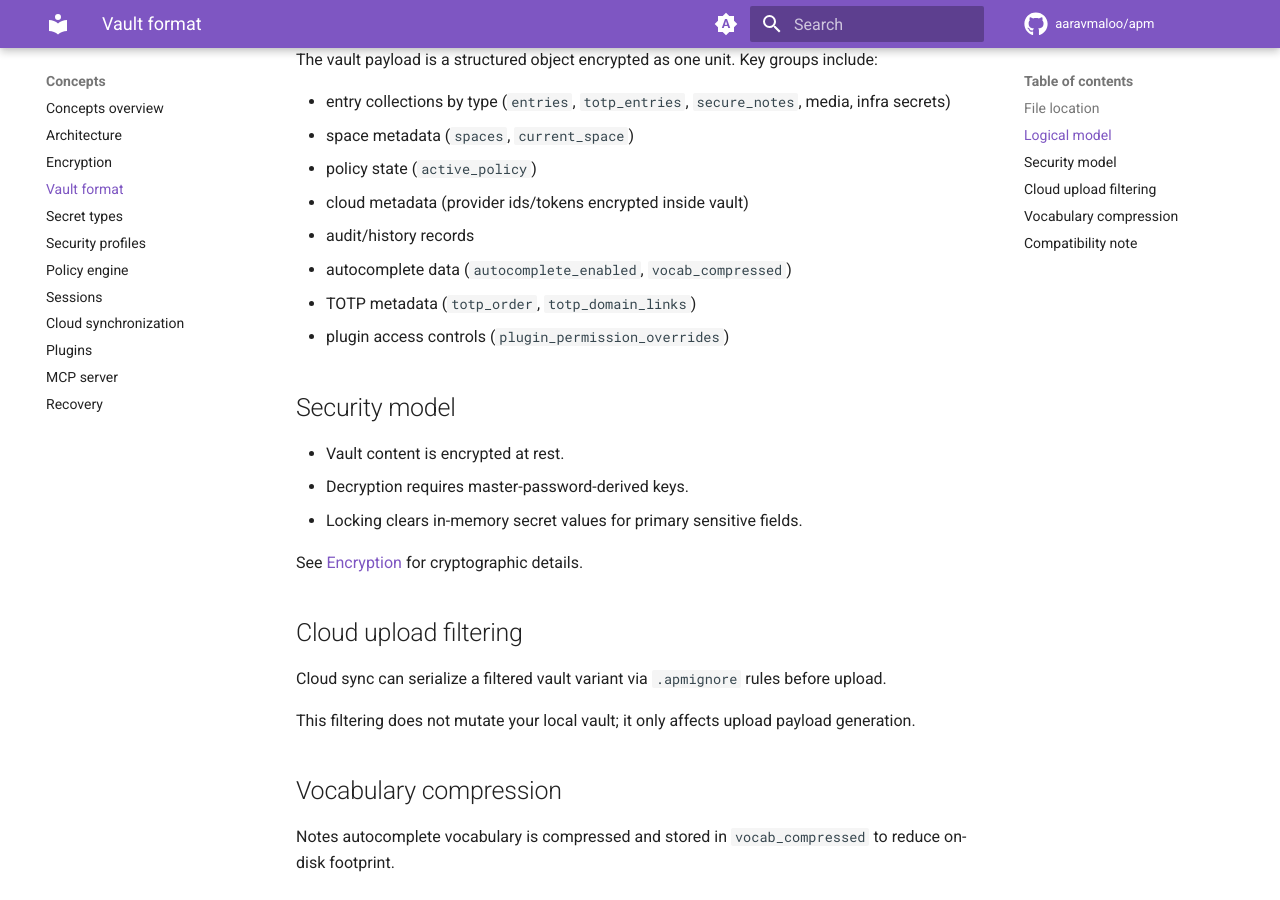
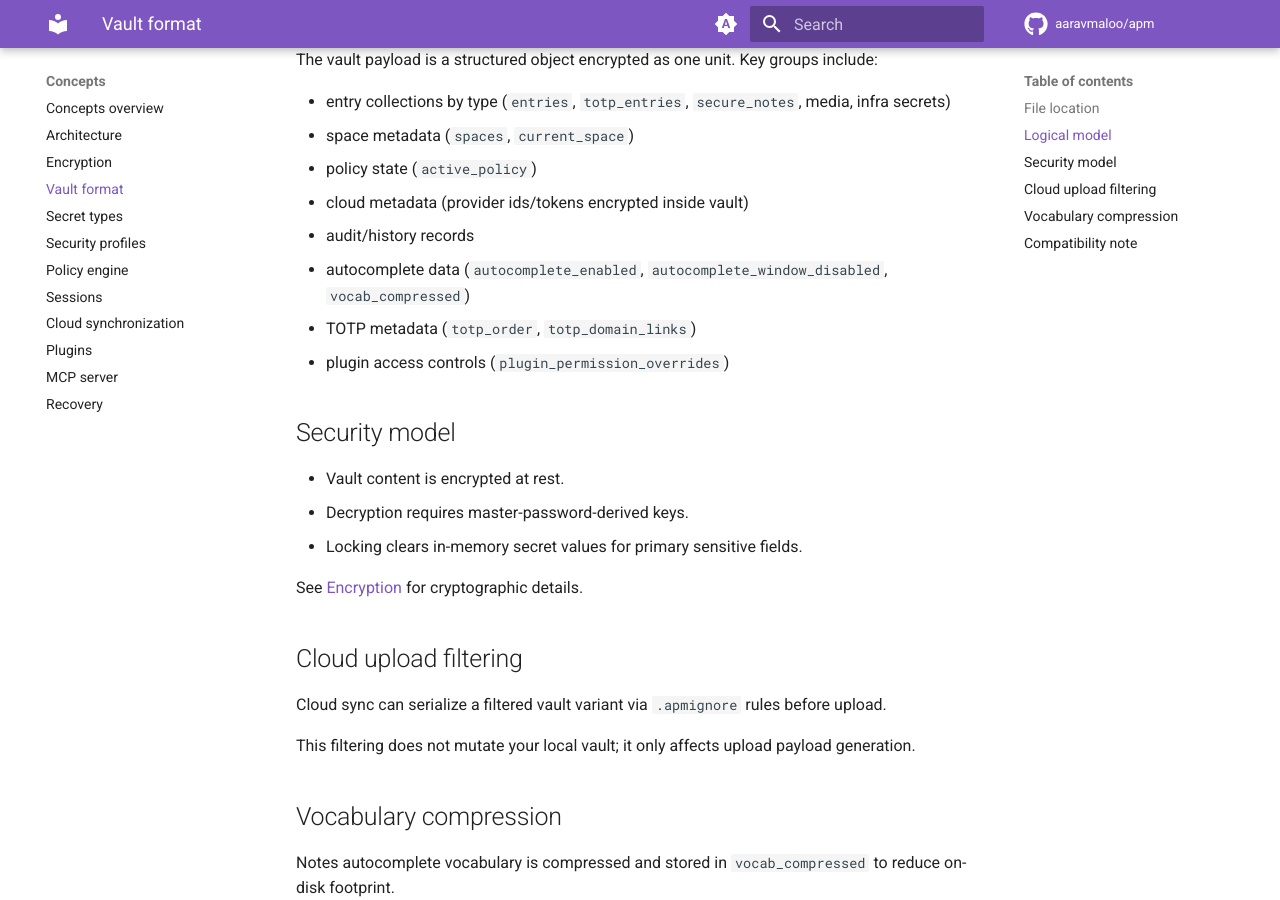
Before and after one commit to aaravmaloo/apm, an MkDocs documentation site: the page built from docs/concepts/vault-format.md, in a window 1280 px wide and 900 px high, scrolled down 439 px. Built offline with MkDocs 1.6.1 and Material for MkDocs 9.7.7, drawn with Linux system fonts in a browser that asks for light colours; comment, search, counter and statistics services are not loaded.

Commit message:
chore: update docs/concepts/vault-format.md

```diff
--- a/docs/concepts/vault-format.md
+++ b/docs/concepts/vault-format.md
@@ -15,7 +15,7 @@ The vault payload is a structured object encrypted as one unit. Key groups inclu
 - policy state (`active_policy`)
 - cloud metadata (provider ids/tokens encrypted inside vault)
 - audit/history records
-- autocomplete data (`autocomplete_enabled`, `vocab_compressed`)
+- autocomplete data (`autocomplete_enabled`, `autocomplete_window_disabled`, `vocab_compressed`)
 - TOTP metadata (`totp_order`, `totp_domain_links`)
 - plugin access controls (`plugin_permission_overrides`)
 
```
